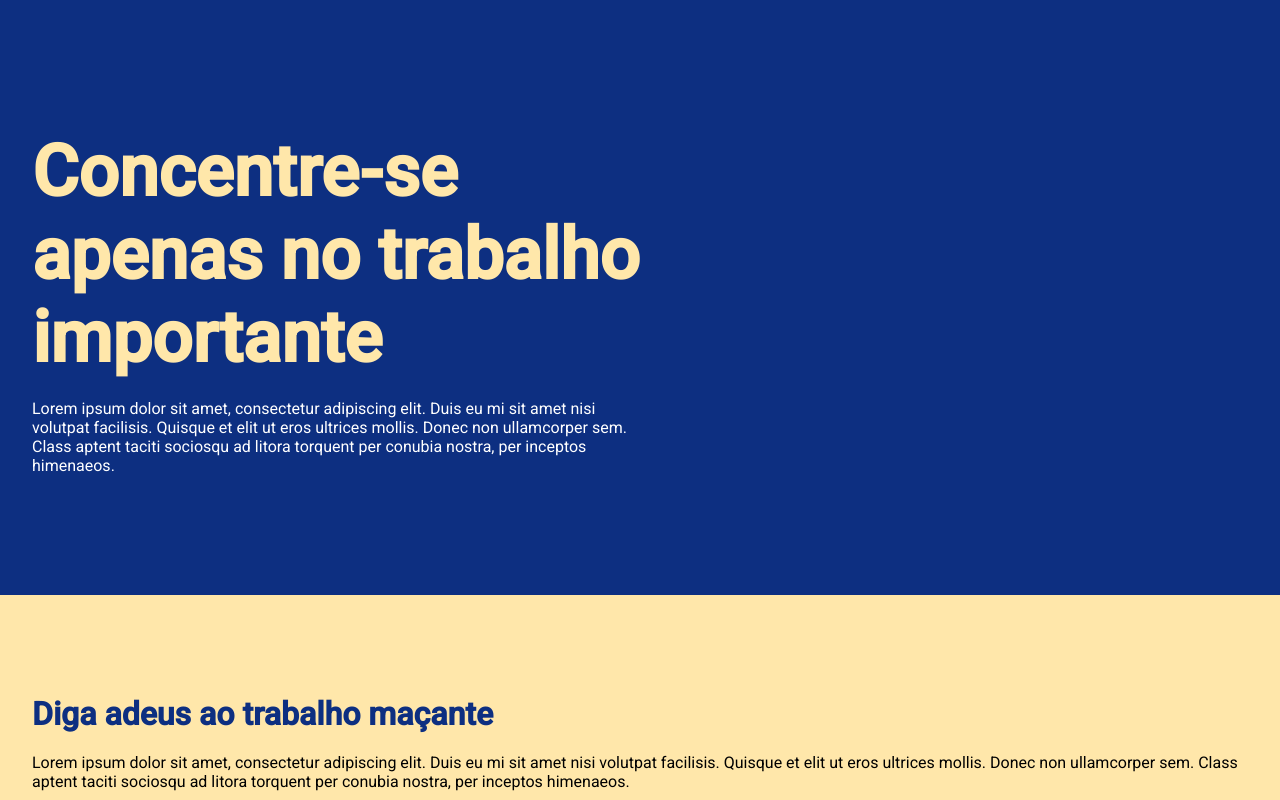
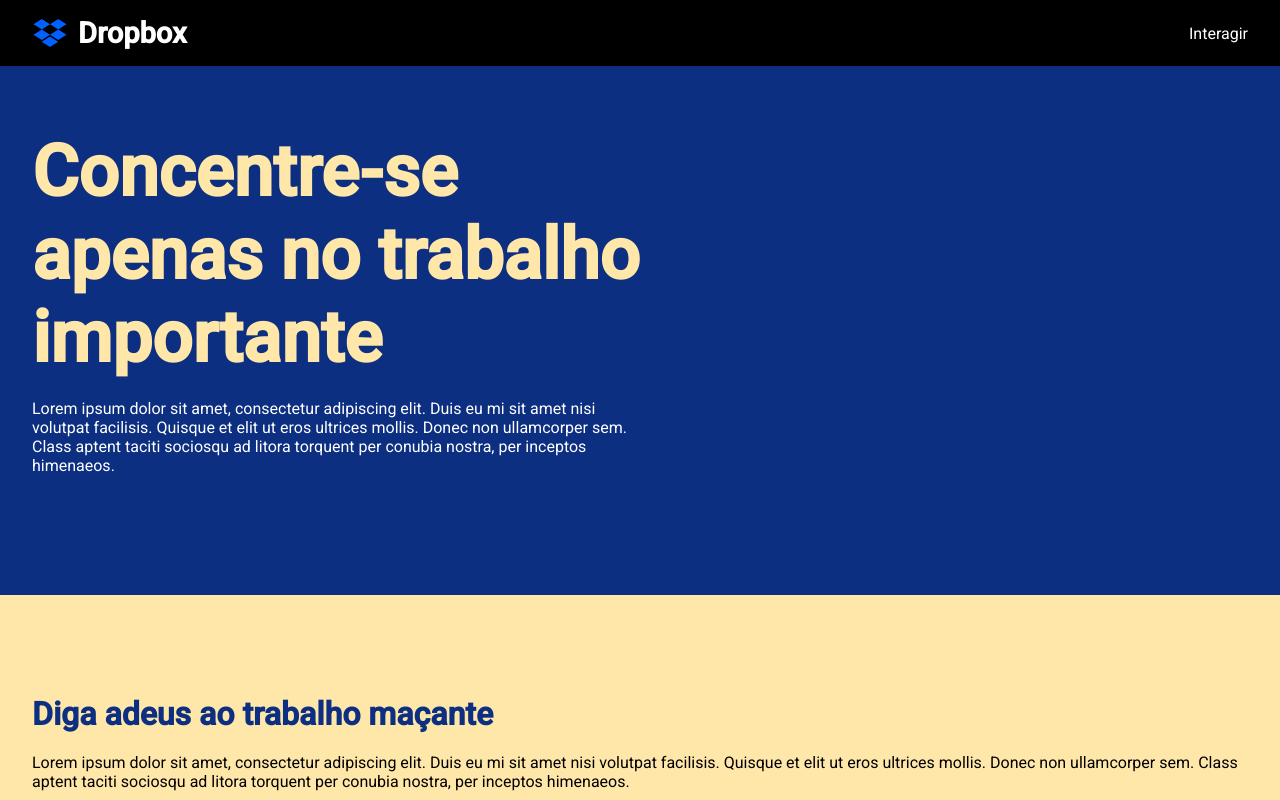
Before and after one commit to MarlonMascarenhas/clone-dropbox, a React (Create React App) app: page / in a window 1280 px wide. Shown: the top 800 px of the page. Built offline with nearby package versions, Linux system fonts and the light colour scheme.

Commit message:
header styles

```diff
--- a/src/components/Section/index.tsx
+++ b/src/components/Section/index.tsx
@@ -1,5 +1,5 @@
 import React from 'react';
-import { Container, Content } from './styles';
+import { Container, Content, HeaderWrapper, Header, DropboxLogo } from './styles';
 
 interface Props {
     variant: 'blue' | 'beige' | 'white' | 'black';
@@ -10,6 +10,16 @@
 const Section: React.FC<Props> = ({variant, title, description}) => {
   return (
     <Container className={variant}>
+        <HeaderWrapper>
+            <Header>
+                <h1>
+                    <DropboxLogo />
+                    <span>Dropbox</span>
+                </h1>
+                <button>Interagir</button>
+            </Header>
+        </HeaderWrapper>
+
         <Content>
             <h2>{title}</h2>
             <p>{description}</p>
--- a/src/components/Section/styles.ts
+++ b/src/components/Section/styles.ts
@@ -1,4 +1,5 @@
 import styled from 'styled-components';
+import { FaDropbox } from 'react-icons/fa';
 
 export const Container = styled.div`
     --padding-top: 100px;
@@ -38,6 +39,61 @@
     }
 
     background: var(--bg-color);
+    position: relative;
+`;
+
+export const HeaderWrapper = styled.div `
+    position: absolute;
+    top: 0;
+    left: 0;
+    right: 0;
+    bottom: 0;
+`;
+export const Header = styled.header `
+    z-index: 3;
+    background: var(--bg-color);
+
+    display: flex;
+    justify-content: space-between;
+
+    max-width: 1440px;
+    margin: 0 auto;
+    padding: 16px 32px;
+
+    >h1 {
+        display: flex;
+        align-items: center;
+        > span {
+            color: var(--text-color);
+            margin-left: 10px;
+            font-size: 29px;
+        }
+
+        &:hover,
+        &:focus {
+            text-decoration: underline;
+        }
+    }
+
+    > button {
+        color: var(--text-color);
+        background: none;
+        border: none;
+        outline: none;
+        cursor: pointer;
+        font-size: 16px;
+    }
+
+    position: fixed;
+    top: 0;
+    right: 0;
+    left: 0;
+`;
+export const DropboxLogo = styled(FaDropbox) `
+    width: 36px;
+    height: 32px;
+    fill: var(--logo-color);
+
 `;
 
 export const Content = styled.div`
```
